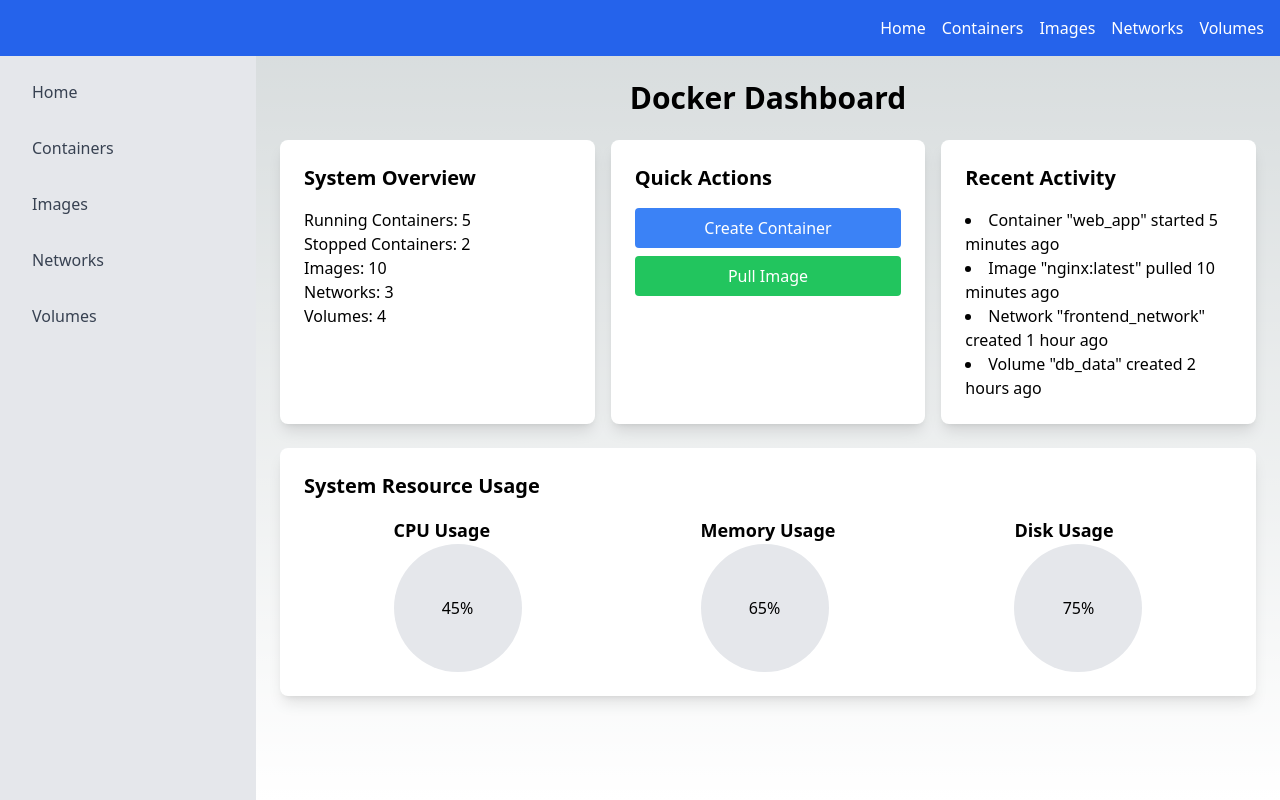
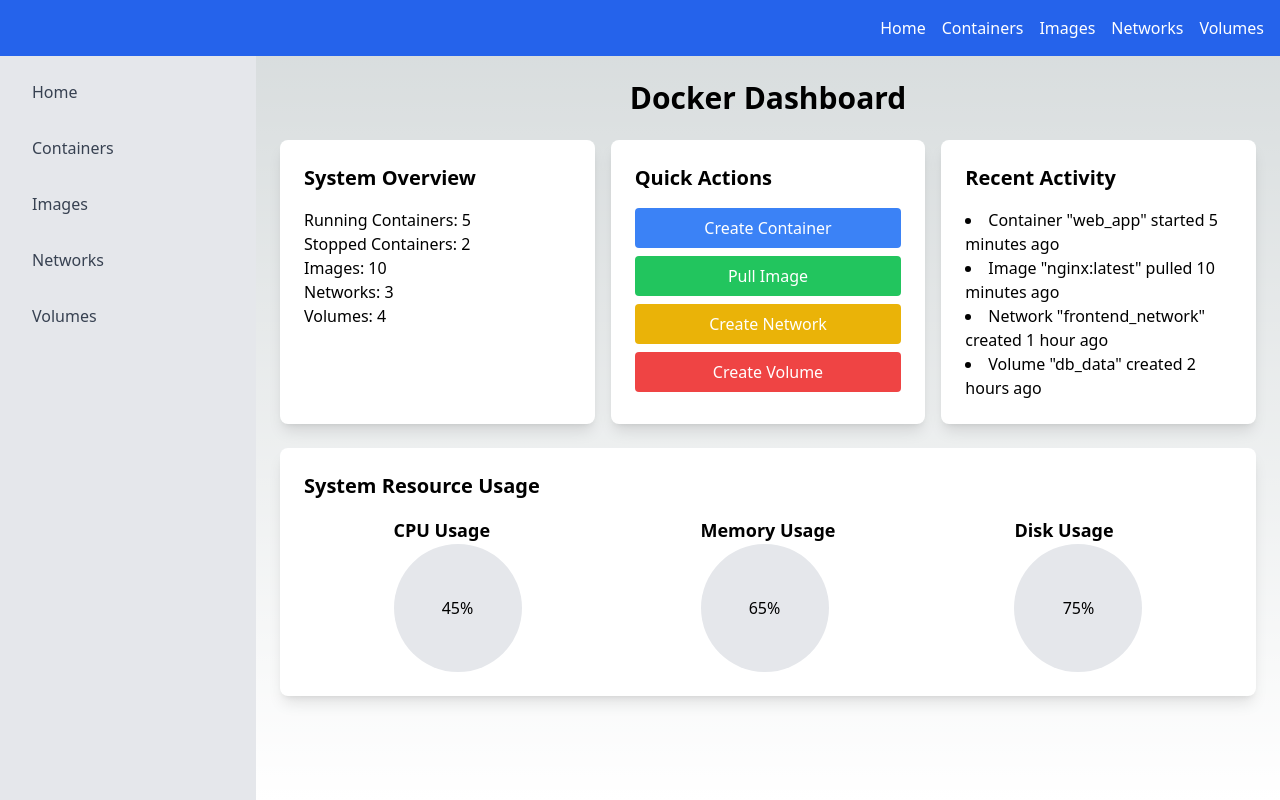
Before and after one commit to yeoniii20/docker_GUI, a Next.js app: page /home in a window 1280 px wide. Built offline with nearby package versions, Linux system fonts and the light colour scheme.

Commit message:
style: change color

```diff
--- a/data/home.ts
+++ b/data/home.ts
@@ -17,14 +17,14 @@ export const HOME_ROUTER = [
     id: 2,
     label: "Create Network",
     router: "/networks",
-    bgColor: "bg-purple-500",
+    bgColor: "bg-yellow-500",
     hoverColor: "hover:bg-purple-700",
   },
   {
     id: 3,
     label: "Create Volume",
     router: "/volumes",
-    bgColor: "bg-orange-500",
+    bgColor: "bg-red-500",
     hoverColor: "hover:bg-orange-700",
   },
 ];
```
